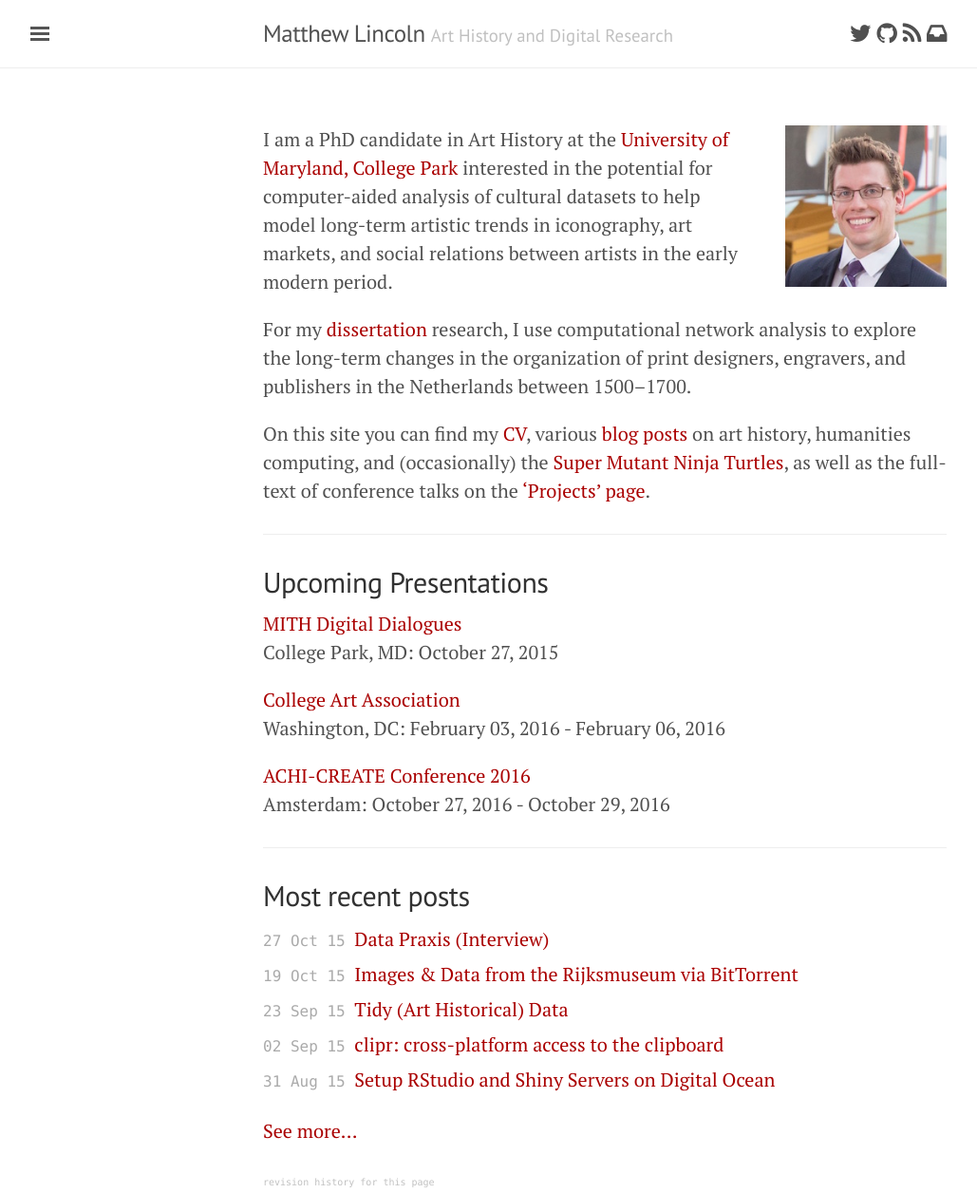
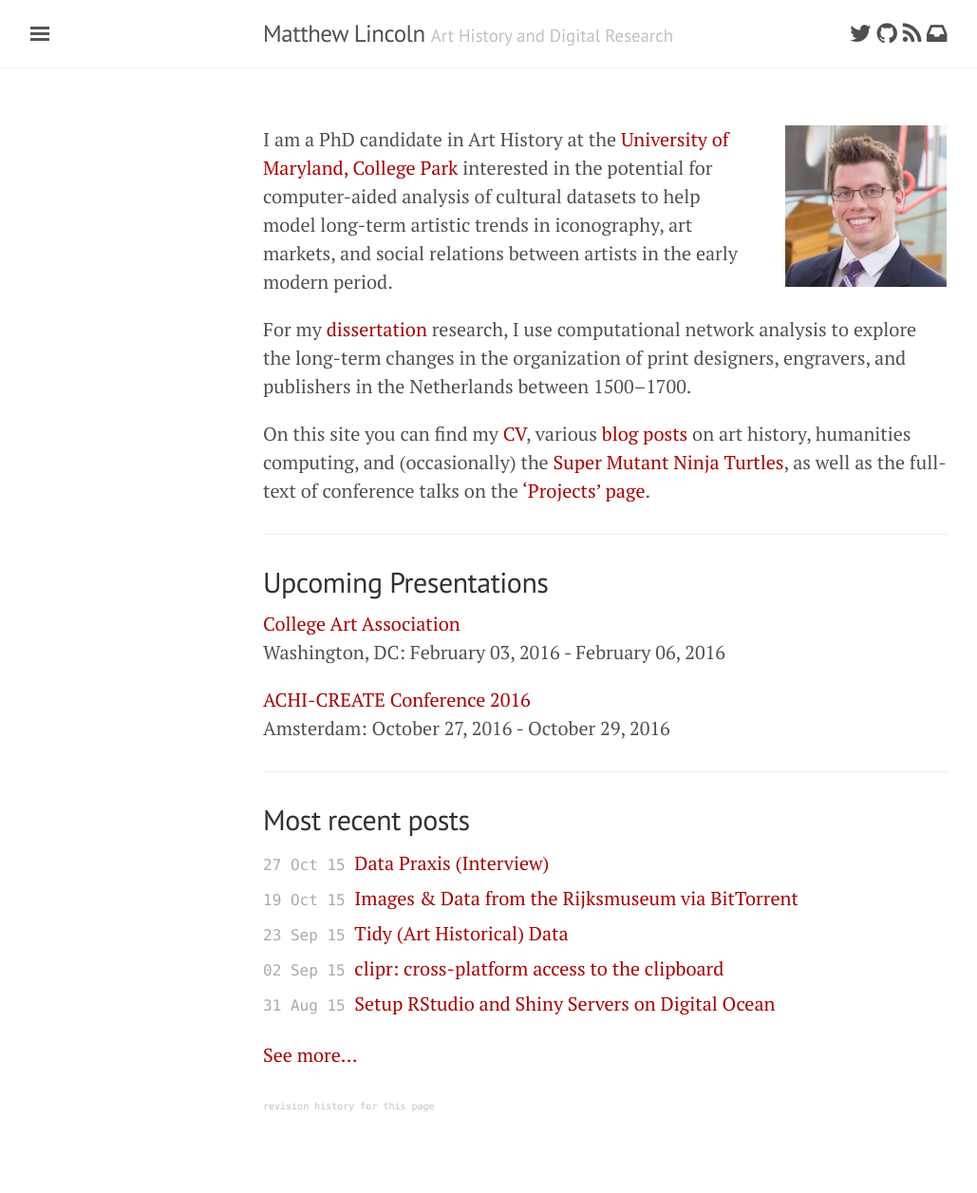
Before and after one commit to mdlincoln/mdlincoln.github.io, a Jekyll site: the page built from index.md, in a window 1280 px wide. Shown: the whole page at 95% size, without its empty margins (3-1032 px from the left). Built offline with Jekyll 4.4.1, drawn with Linux system fonts in a browser that asks for light colours; nearby versions of some CDN libraries; after the commit the page ends 1176 px from its top, so only the background shows below that.

Commit message:
MITH talk done

```diff
--- a/_data/travel.yaml
+++ b/_data/travel.yaml
@@ -3,10 +3,6 @@
   url: http://www.collegeart.org/conference/
   datestart: 2016-02-03  00:00:00 -0500
   dateend: 2016-02-06  00:00:00 -0500
-- venue: MITH Digital Dialogues
-  location: College Park, MD
-  url: http://mith.umd.edu/?post_type=podcast&p=14794
-  datestart: 2015-10-27 00:00:00 -0500
 - venue: ACHI-CREATE Conference 2016
   location: Amsterdam
   url: http://www.create.humanities.uva.nl/cfp-achi-create-conference-2016/
```
